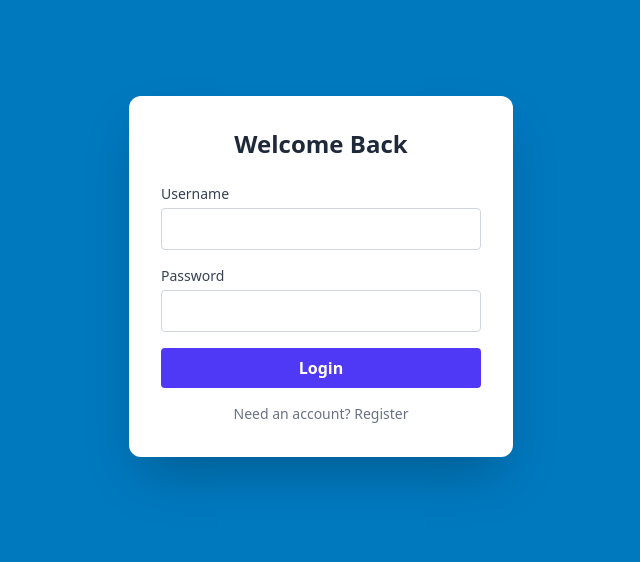
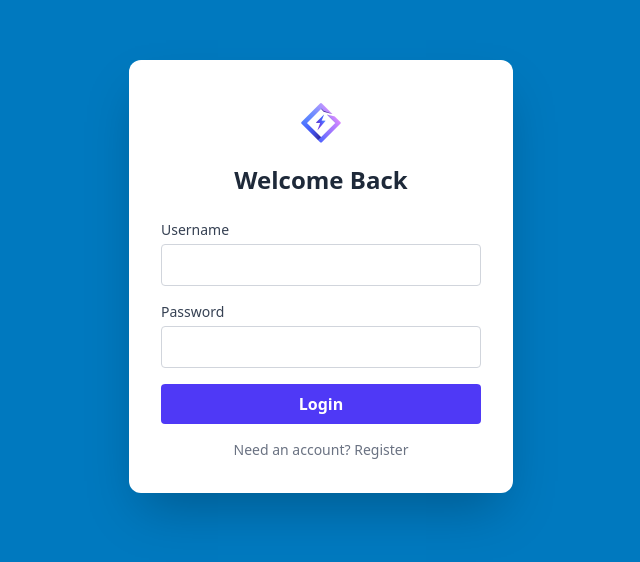
Before and after one commit to afiqwazien/quickboard, a React (Vite) app: page / in a window 1280 px wide. Shown: the part 124-686 px from the top of the page, without its empty margins (319-959 px from the left). Built offline with nearby package versions, Linux system fonts and the light colour scheme.

Commit message:
added icon to login/sign up page

```diff
--- a/src/App.jsx
+++ b/src/App.jsx
@@ -74,6 +74,15 @@ const AuthScreen = ({ onLogin }) => {
   return (
     <div className="min-h-screen flex items-center justify-center bg-[#0079bf] p-4">
       <div className="bg-white p-8 rounded-xl shadow-2xl w-full max-w-sm animate-in zoom-in-95 duration-200">
+        {/* Project Icon */}
+        <div className="flex justify-center mb-2">
+          <img
+            src={quickboardIcon}
+            alt="Quickboard"
+            className="w-16 h-16 object-contain"
+          />
+        </div>
+
         <h2 className="text-2xl font-bold text-gray-800 mb-6 text-center">
           {isRegistering ? 'Create Account' : 'Welcome Back'}
         </h2>
```
